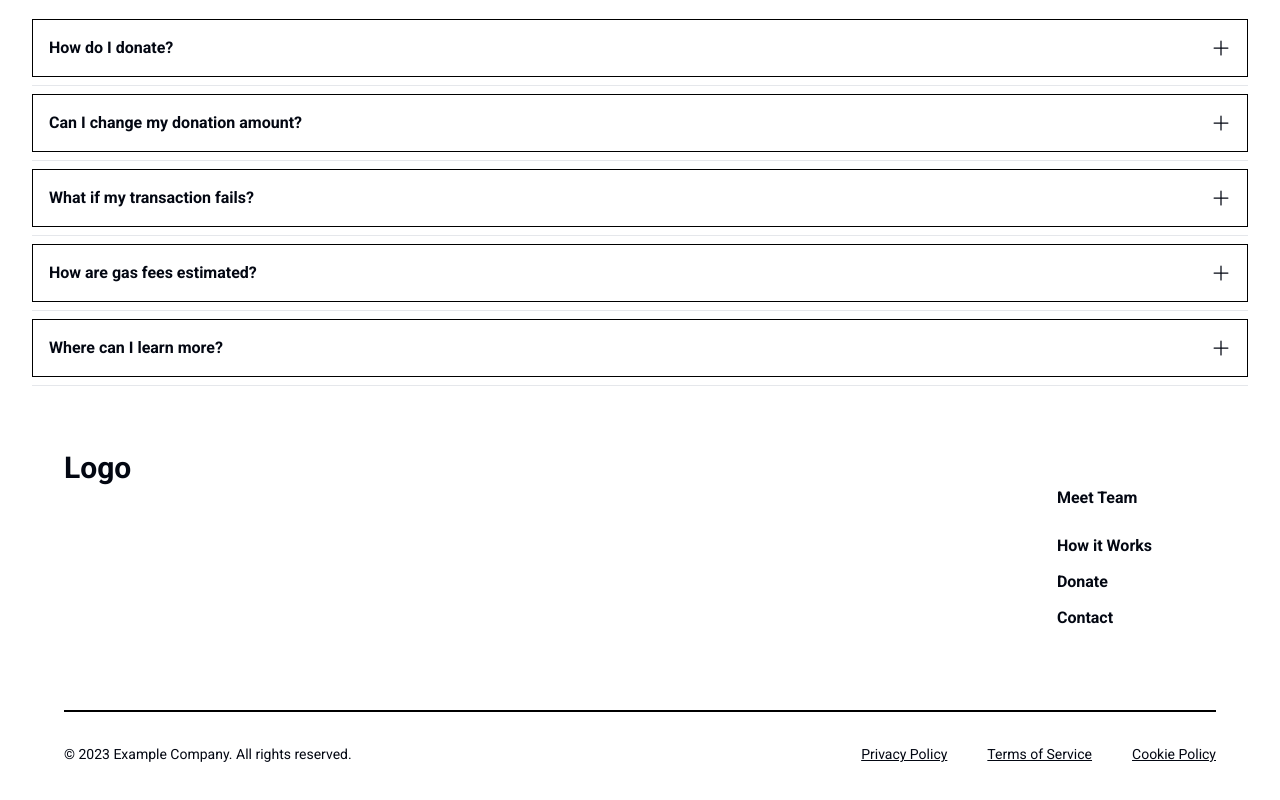
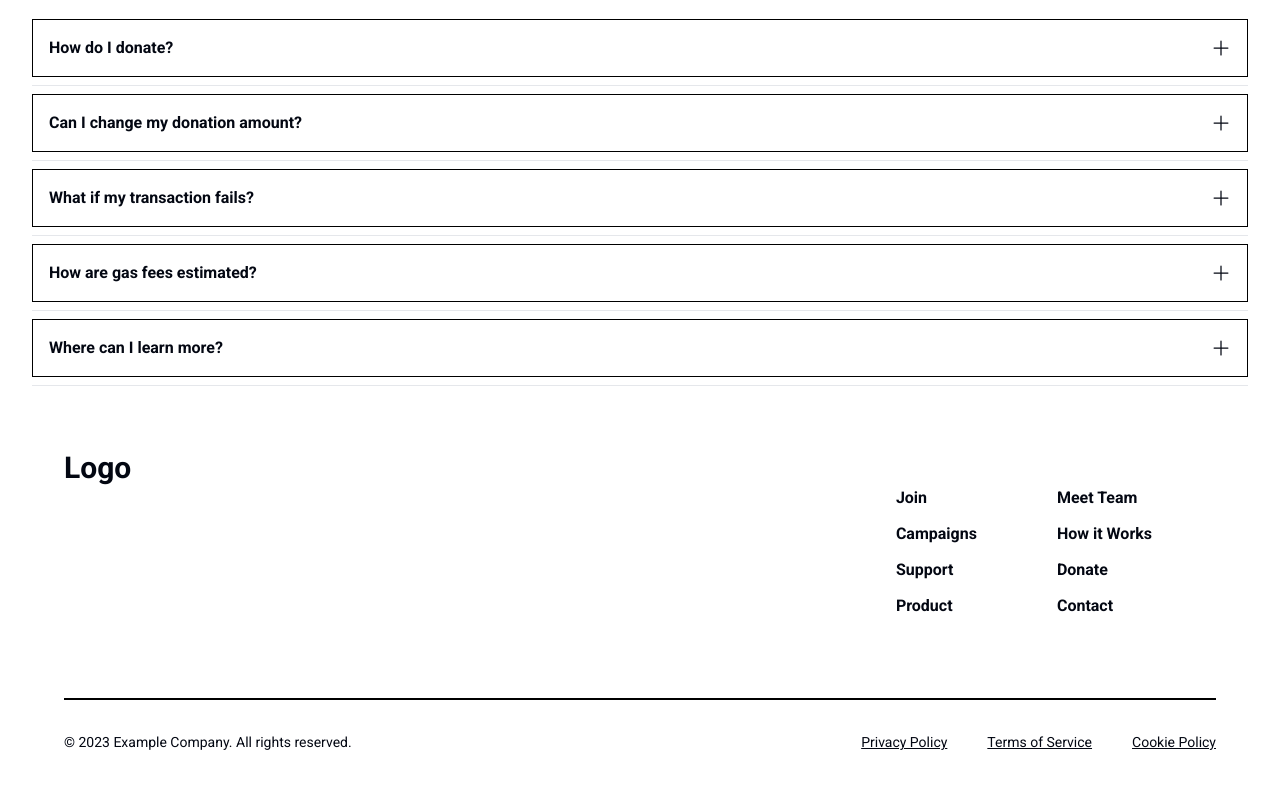
Before and after one commit to pandupan/D-App, a Next.js app: page / in a window 1280 px wide. Shown: the part 7244-8044 px from the top of the page. Built offline with nearby package versions, Linux system fonts and the light colour scheme.

Commit message:
[ADD] Link Footer Navigation

```diff
--- a/components/layouts/Footer.tsx
+++ b/components/layouts/Footer.tsx
@@ -51,12 +51,26 @@ const Footer1 = () => {
             </div> */}
             {/* new */}
             <div className="flex flex-col gap-y-3 items-center sm:items-start">
-              <Link href="/campaings">
+              <Link href="/">
+                <h2 className="">Join</h2>
+              </Link>
+              <Link href="/campaigns">
+                <h2 className="">Campaigns</h2>
+              </Link>
+              <Link href="/details">
+                <h2 className="">Support</h2>
+              </Link>
+              <Link href="/product">
+                <h2 className="">Product</h2>
+              </Link>
+            </div>
+            <div className="flex flex-col gap-y-3 items-center sm:items-start">
+              <Link href="/teams">
                 <h2 className="">Meet Team</h2>
               </Link>
               <Link href="/works">
+                <h2 className="">How it Works</h2>
               </Link>
-                <h2 className="">How it Works</h2>
               <Link href="/donate">
                 <h2 className="">Donate</h2>
               </Link>
```
